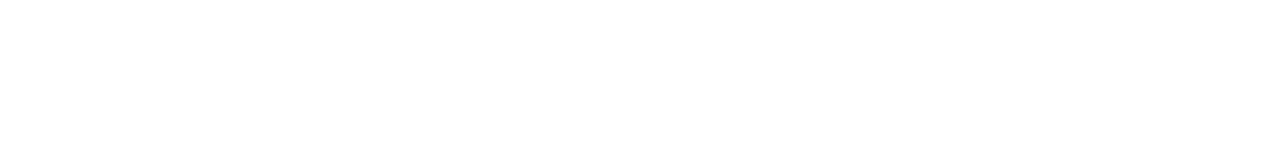
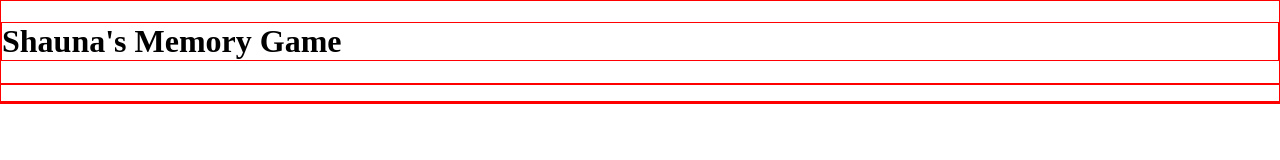
Before and after one commit to shamicker/fend-memory-game, a plain HTML site: page index.html in a window 1280 px wide. Drawn offline with nearby package versions, Linux system fonts and the light colour scheme.

Commit message:
Add basic files

```diff
--- a/index.html
+++ b/index.html
@@ -5,12 +5,19 @@
 	<meta charset="UTF-8">
 	<meta name="viewport" content="width=device-width, initial-scale=1.0">
 	<meta http-equiv="X-UA-Compatible" content="ie=edge">
-	<title></title>
 
+	<title>Memory Game!</title>
 
+    <link rel="stylesheet" href="https://cdnjs.cloudflare.com/ajax/libs/normalize/8.0.0/normalize.min.css" />
+    <link rel="stylesheet" type="text/css" href="style.css">
 </head>
+
 <body>
+    <h1>Shauna's Memory Game</h1>
+    <p class='description'></p>
+    <div class="board"></div>
 
+    <script type="text/javascript" src="app.js"></script>
 </body>
 
 </html>
--- a/style.css
+++ b/style.css
@@ -0,0 +1,6 @@
+body,
+h1,
+p,
+div {
+    border: 1px solid red;
+}
```
Also changed, not shown: app.js (added).
